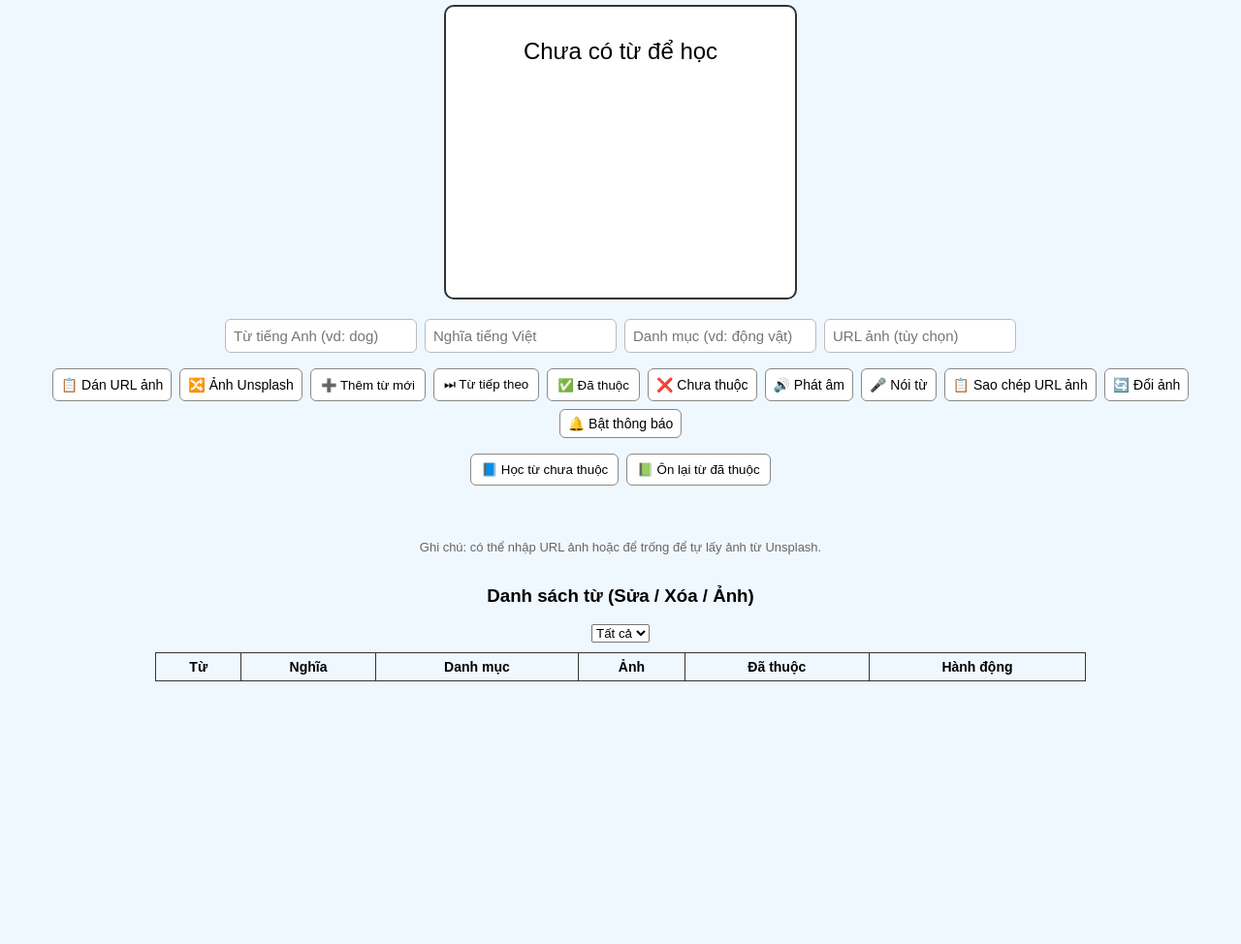
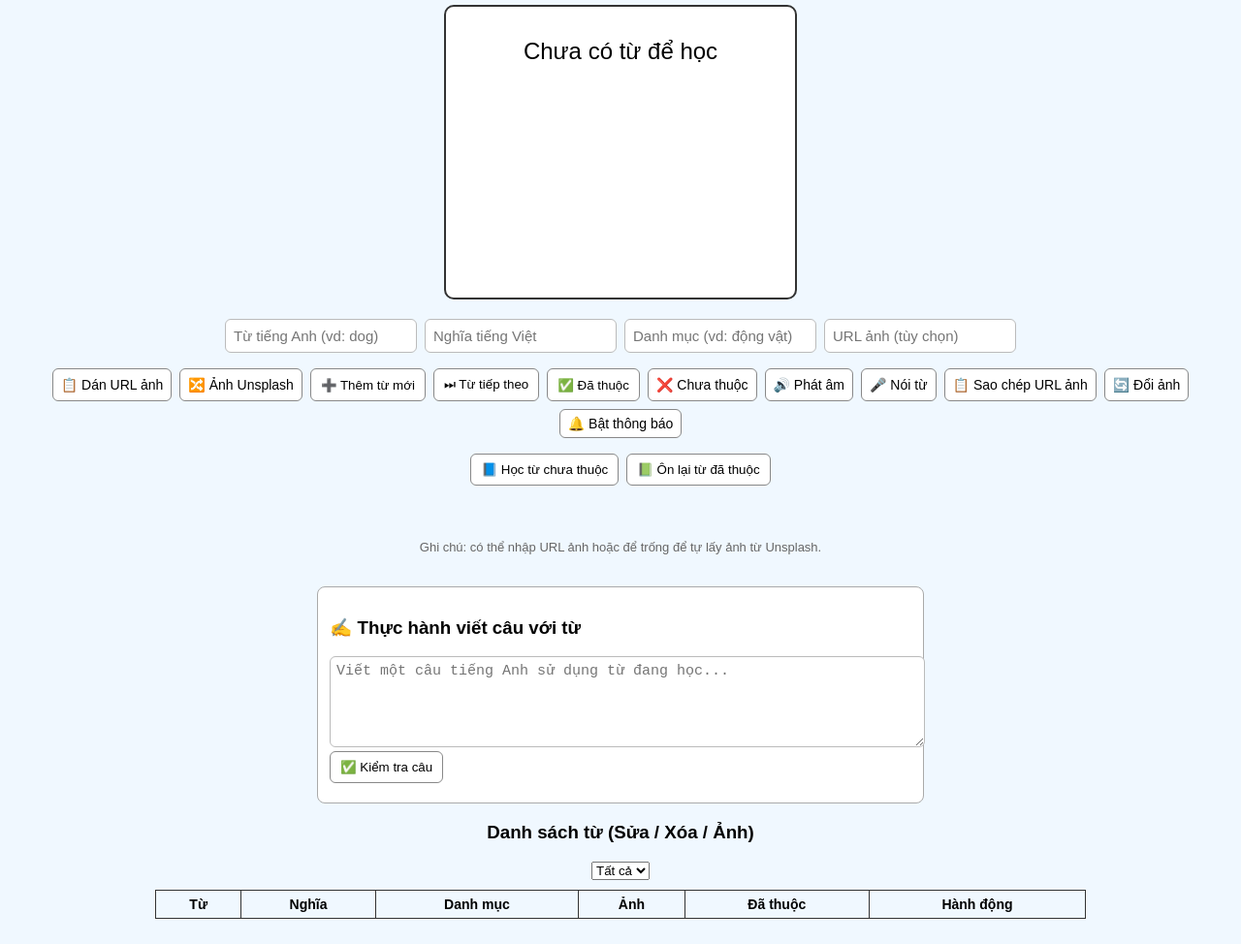
Before and after one commit to bavuxautrau/flashcard-v-, a plain HTML site: page index.html in a window 1280 px wide. Shown: the part 90-1064 px from the top of the page at 97% size. Before the commit the page ends 819 px from the top, so only its background shows below. Drawn offline with Linux system fonts and the light colour scheme.

Commit message:
Update index.html

```diff
--- a/index.html
+++ b/index.html
@@ -22,6 +22,9 @@ th, td { border:1px solid #333; padding:6px 8px; text-align:center; font-size:14
 .thumbnail { width:60px; height:40px; object-fit:cover; border-radius:4px; }
 #resultPronounce { margin-top:8px; font-weight:600; color:#006400; min-height:20px; }
 .note { font-size:13px; color:#666; margin-top:4px; }
+.practice { margin-top:20px; width:90%; max-width:600px; background:#fff; padding:12px; border:1px solid #aaa; border-radius:8px; }
+.practice textarea { width:100%; height:80px; font-size:15px; padding:6px; border-radius:6px; border:1px solid #bbb; }
+#practiceResult { margin-top:8px; font-weight:bold; }
 </style>
 </head>
 <body>
@@ -65,6 +68,14 @@ th, td { border:1px solid #333; padding:6px 8px; text-align:center; font-size:14
 <p id="resultPronounce"></p>
 <p class="note">Ghi chú: có thể nhập URL ảnh hoặc để trống để tự lấy ảnh từ Unsplash.</p>
 
+<!-- Thực hành viết câu -->
+<div class="practice">
+  <h3>✍️ Thực hành viết câu với từ</h3>
+  <textarea id="practiceInput" placeholder="Viết một câu tiếng Anh sử dụng từ đang học..."></textarea>
+  <button onclick="checkSentence()">✅ Kiểm tra câu</button>
+  <div id="practiceResult"></div>
+</div>
+
 <!-- Danh sách từ -->
 <h3>Danh sách từ (Sửa / Xóa / Ảnh)</h3>
 <select id="filterCategory" onchange="renderTable()">
@@ -81,7 +92,7 @@ th, td { border:1px solid #333; padding:6px 8px; text-align:center; font-size:14
 // ==== Dữ liệu ====
 let words = JSON.parse(localStorage.getItem('words')) || [];
 let currentIndex = 0;
-let mode = "unknown"; // "unknown" = học từ chưa thuộc, "known" = ôn lại từ đã thuộc
+let mode = "unknown";
 
 const flashcard = document.getElementById('flashcard');
 const front = document.getElementById('front');
@@ -90,6 +101,8 @@ const wordTable = document.querySelector('#wordTable tbody');
 const filterCategory = document.getElementById('filterCategory');
 const speakBtn = document.getElementById('speakBtn');
 const resultPronounce = document.getElementById('resultPronounce');
+const practiceInput = document.getElementById('practiceInput');
+const practiceResult = document.getElementById('practiceResult');
 
 // ==== Hiển thị từ ====
 function getActiveWords(){
@@ -145,6 +158,41 @@ if('webkitSpeechRecognition' in window || 'SpeechRecognition' in window){
   };
 }
 speakBtn.addEventListener('click', ()=>{ if(recognition){ recognition.start(); resultPronounce.textContent="🎤 Đang nghe..."; } });
+
+// ==== Thực hành viết câu ====
+async function checkSentence(){
+  const active = getActiveWords(); if(active.length===0) return;
+  const w = active[currentIndex];
+  const sentence = practiceInput.value.trim();
+  if(!sentence) return alert("Viết một câu trước!");
+
+  // Kiểm tra có dùng đúng từ không
+  if(!sentence.toLowerCase().includes(w.eng.toLowerCase())){
+    practiceResult.textContent = "❌ Bạn chưa dùng từ '" + w.eng + "'";
+    practiceResult.style.color = "red";
+    return;
+  }
+
+  // Gọi API LanguageTool để check ngữ pháp
+  try{
+    const res = await fetch("https://api.languagetool.org/v2/check", {
+      method: "POST",
+      headers: {"Content-Type": "application/x-www-form-urlencoded"},
+      body: new URLSearchParams({ text: sentence, language: "en-US" })
+    });
+    const data = await res.json();
+    if(data.matches.length===0){
+      practiceResult.textContent = "✅ Câu đúng, có dùng từ '" + w.eng + "'";
+      practiceResult.style.color = "green";
+    }else{
+      practiceResult.textContent = "⚠️ Có lỗi ngữ pháp: " + data.matches[0].message;
+      practiceResult.style.color = "orange";
+    }
+  }catch(err){
+    practiceResult.textContent = "Lỗi khi kiểm tra ngữ pháp.";
+    practiceResult.style.color = "red";
+  }
+}
 
 // ==== Thêm / Xóa / Sửa ====
 function addWord(){
```
